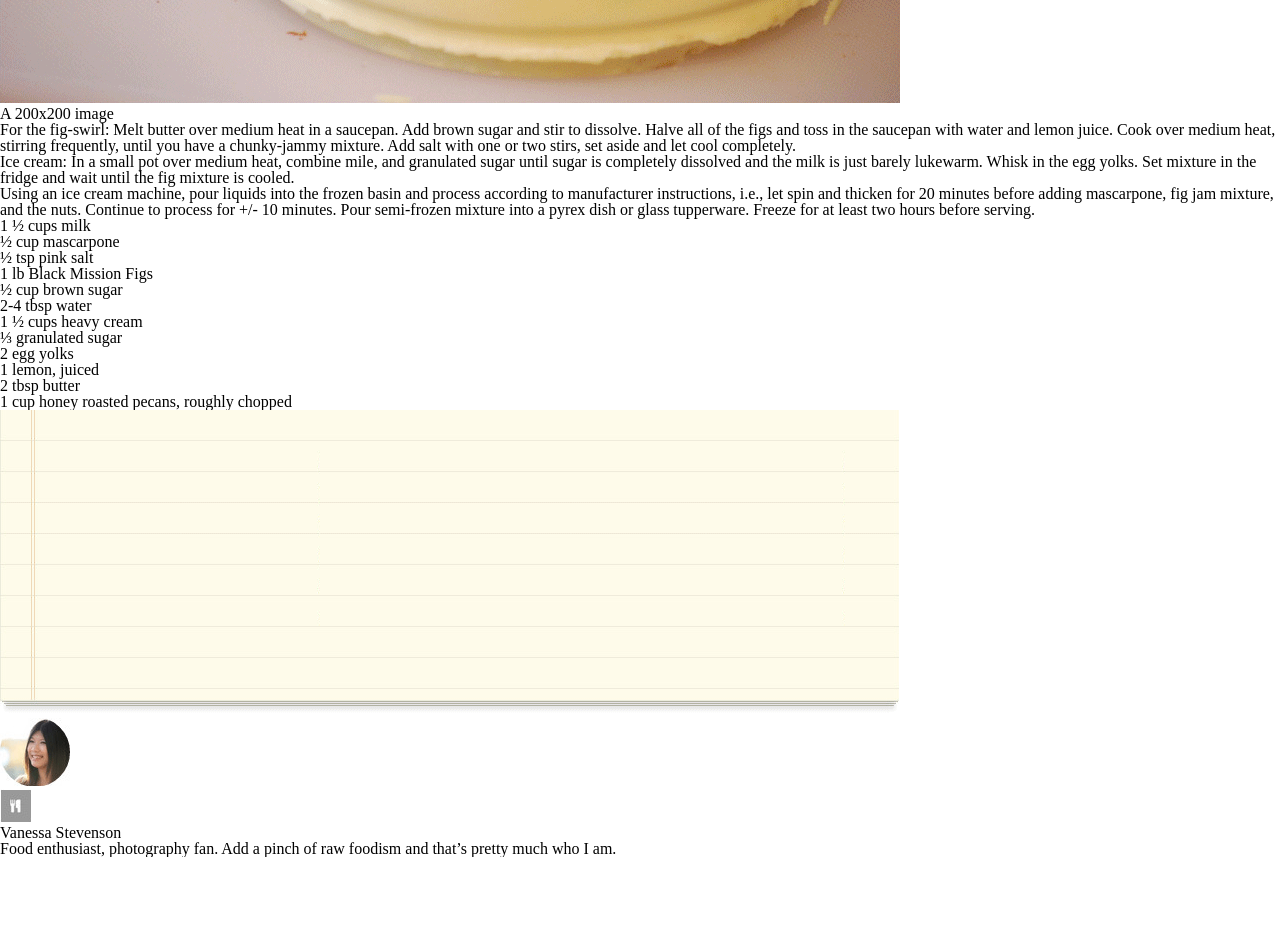
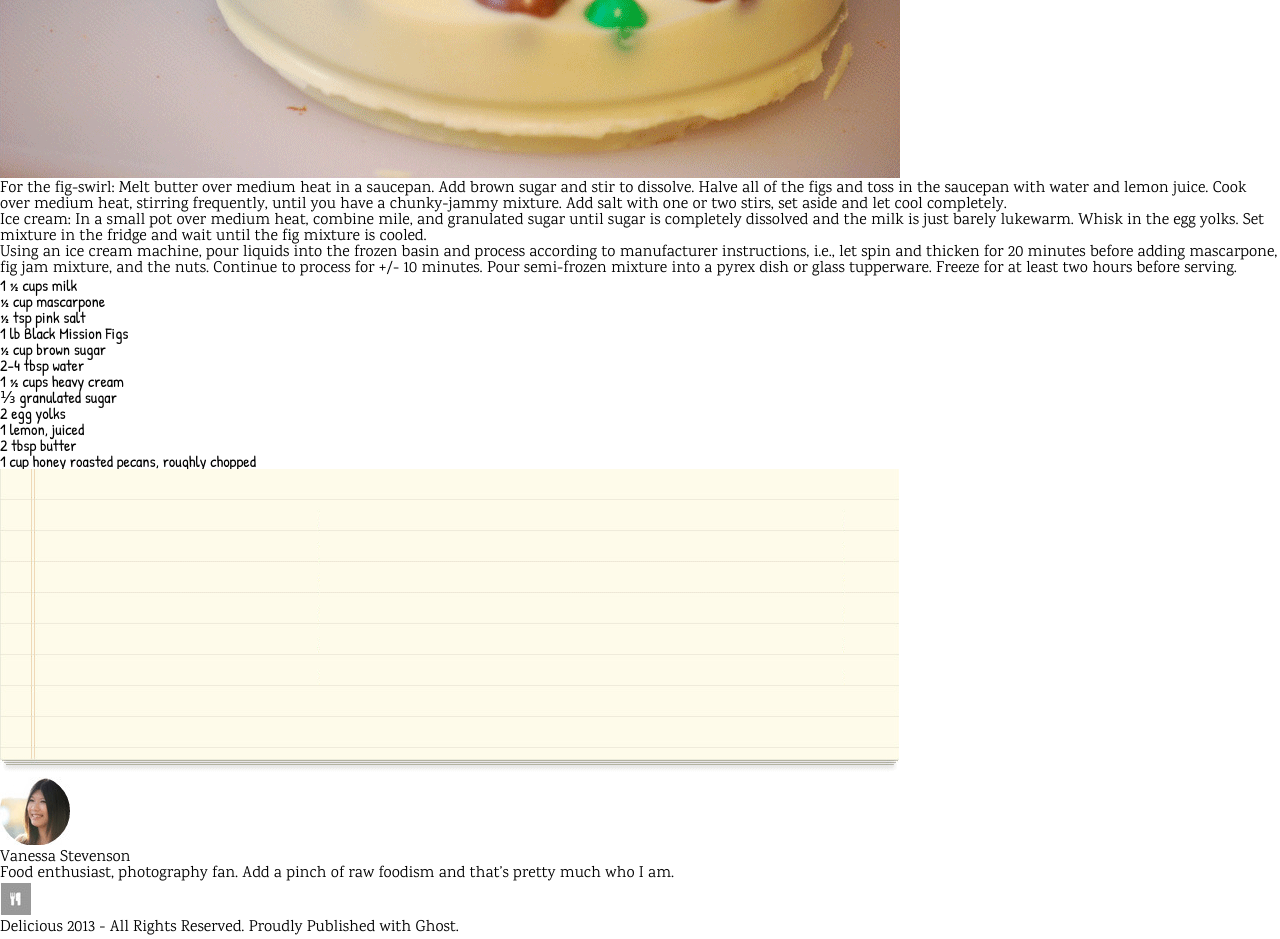
Before and after one commit to IndigoShock/chocolate-pizza, a plain HTML site: page index.html in a window 1280 px wide. Shown: the part 580-1519 px from the top of the page. Before the commit the page ends 1437 px from the top, so only its background shows below. Drawn offline with nearby package versions, Linux system fonts and the light colour scheme; files that its build step writes are made by us from their sources; a web font is replaced by a local one.

Commit message:
changed fonts

```diff
--- a/style.css
+++ b/css/style.css
@@ -1,8 +1,12 @@
+/* <!-- Card 1: Top Section --> */
+p#topdelicious {
+  font-family: 'Yellowtail', cursive;
+}
+p#bestblog {
+  font-family: 'Share', cursive;
+}
 
-
-/* <!-- Card 1: Top Section --> */
-
-/* <!-- Card 1a: Left corner --> */
+ /* <!-- Card 1a: Left corner --> */
 .logo {
 
 }
@@ -46,18 +50,30 @@
 
 
 /* <!-- Card 2: Text about Recipe --> */
+.card.directions header {
+  font-family: 'Oswald', sans-serif;
+  /* bold */
+}
+
+.card.directions p {
+  font-family: 'Karma', serif;
+}
 .print-icon {
 
 }
 
 /* <!-- Card 3: List with school paper background. Unordered list of ingredients --> */
+.card.ingredients ul {
+  font-family: 'Patrick Hand', cursive;
+}
+
 
 /* <!-- Card 4: Image and Contact info for Author --> */
+.card.author {
+  font-family: 'Karma', serif;
+}
 
 /* <!-- Card 5: Delicious copyright and publish --> */
-
-font-family: 'Yellowtail', cursive;
-font-family: 'Share', cursive;
-font-family: 'Oswald', sans-serif;
-font-family: 'Patrick Hand', cursive;
-font-family: 'Karma', serif;
+.card.foot {
+  font-family: 'Karma', serif;
+}
--- a/index.html
+++ b/index.html
@@ -7,10 +7,15 @@
       <link href="https://fonts.googleapis.com/css?family=Karma|Oswald|Patrick+Hand|Share|Yellowtail" rel="stylesheet">
     </head>
 
+<section class="deck">
+
+<div class="card head">
 <!-- Card 1: Top Section -->
 
 <!-- Card 1a: Left corner -->
 <img id="logo" src="img/logo.png"/>
+<p id="topdelicious">Delicious</p>
+<p id="bestblog">THE BEST FOOD BLOG ON THE WEB</p>
 
 <!-- Card 1b: Right corner -->
 <img id="fb-icon" class="tinyicon" src="img/fb-icon.png"/>
@@ -22,23 +27,23 @@
 <img id="rss" class="tinyicon" src="img/rss-icon.png"/>
 <img id="mail-icon" class="tinyicon" src="img/mail-icon.png"/>
 
+</div>
+
 <!-- Card 2: Text about Recipe -->
 
 <!-- Put this to Right of "Chocolate Pizza" header text -->
 <img id="print" src="img/print-icon.png"/>
 
-<section class="deck">
-  <div class="card stacked">
+  <div class="card directions">
       <header>Chocolate Pizza</header>
     <h2>POSTED ON 15 DEC 2013 / DESSERTS</h2>
       <figure>
         <img id="choco-pizza" src="img/choco-pizza.png"/>
-          <figcaption>A 200x200 image</figcaption>
       </figure>
       <p>For the fig-swirl: Melt butter over medium heat in a saucepan. Add brown sugar and stir to dissolve. Halve all of the figs and toss in the saucepan with water and lemon juice. Cook over medium heat, stirring frequently, until you have a chunky-jammy mixture. Add salt with one or two stirs, set aside and let cool completely.</p>
       <p>Ice cream: In a small pot over medium heat, combine mile, and granulated sugar until sugar is completely dissolved and the milk is just barely lukewarm. Whisk in the egg yolks. Set mixture in the fridge and wait until the fig mixture is cooled. </p>
       <p>Using an ice cream machine, pour liquids into the frozen basin and process according to manufacturer instructions, i.e., let spin and thicken for 20 minutes before adding mascarpone, fig jam mixture, and the nuts. Continue to process for +/- 10 minutes. Pour semi-frozen mixture into a pyrex dish or glass tupperware. Freeze for at least two hours before serving. </p>
-
+      </div>
 <!-- Card 3: List with school paper background. Unordered list of ingredients -->
   <div class="card ingredients">
     <ul>
@@ -60,15 +65,17 @@
 </div>
 
 <!-- Card 4: Image and Contact info for Author -->
+<div class="card author">
 <img id="van-pic" src="img/van-pic.png"/>
-
-<!-- Card 5: Delicious copyright and publish -->
-<div>
-    <img id="small-logo" src="img/small-logo.png"/>
 <h3>Vanessa Stevenson</h3>
 <p>Food enthusiast, photography fan. Add a pinch of raw foodism and that’s pretty much who I am. </p>
 </div>
+<!-- Card 5: Delicious copyright and publish -->
+<div class="card foot">
+    <img id="small-logo" src="img/small-logo.png"/>
+    <footer>Delicious 2013 - All Rights Reserved. Proudly Published with Ghost.</footer>
+</div>
 
-<footer></footer>
+</section>
 
 </html>
```
Also changed, not shown: css/reset.css (renamed from reset.css).
